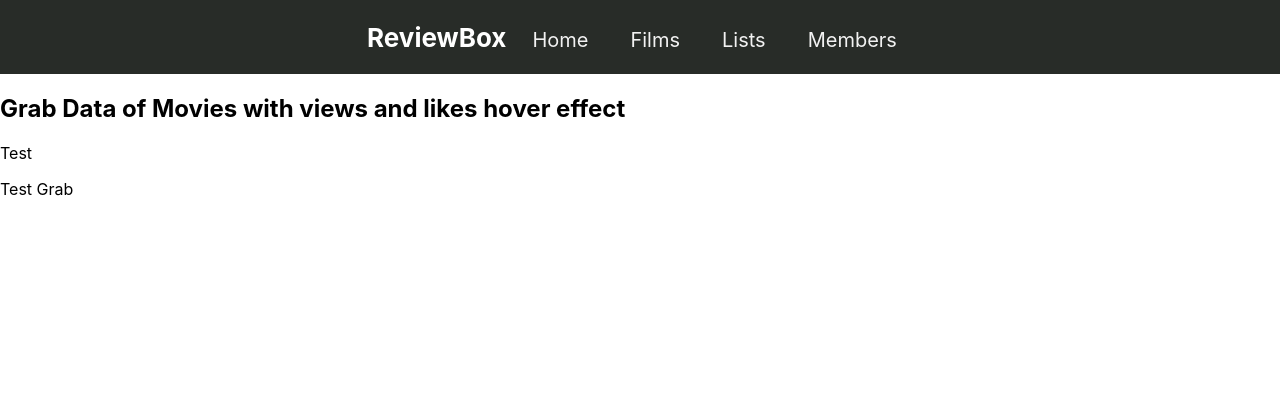
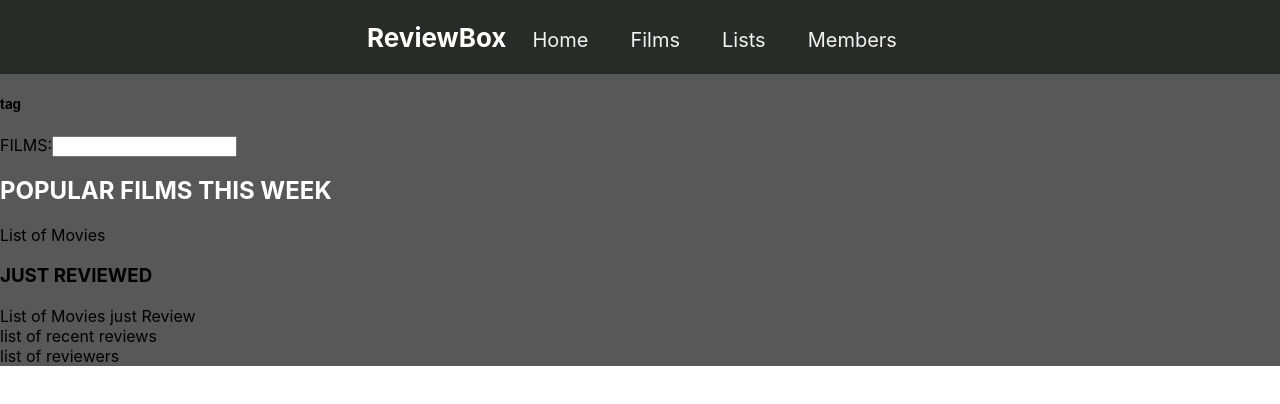
Before and after one commit to cflores12/Movie-Tv-Reviews, a React (Create React App) app: page /films in a window 1280 px wide. Shown: the top 404 px of the page. Built offline with nearby package versions, Linux system fonts and the light colour scheme.

Commit message:
start work on films page and search bar

```diff
--- a/src/App.css
+++ b/src/App.css
@@ -1,9 +1,3 @@
-@media (prefers-reduced-motion: no-preference) {
-  .App-logo {
-    animation: App-logo-spin infinite 20s linear;
-  }
-}
-
 nav {
   background-color: #282c28;
   overflow: hidden;
--- /dev/null
+++ b/src/components/search-bar.tsx
@@ -0,0 +1,33 @@
+import { useState } from "react";
+
+type Search = {
+  term: string;
+  setTerm: React.Dispatch<React.SetStateAction<string>>;
+};
+
+function SearchBar({ term, setTerm }: Search) {
+  return (
+    <div>
+      <label>FILMS:</label>
+      <input
+        value={term}
+        type="text"
+        onChange={(event) => setTerm(event.target.value)}
+      />
+
+      {/*{Data.filter((post) => {
+        if (query === "") {    return post;
+        } else if (post.title.toLowerCase().includes(query.toLowerCase())) {
+          return post;}
+      }).map((post, index) => (
+        <div className="box" key={index}>
+          <p>{post.title}</p>
+          <p>{post.author}</p>
+        </div>
+      ))}
+      */}
+    </div>
+  );
+}
+
+export default SearchBar;
--- a/src/pages/films.tsx
+++ b/src/pages/films.tsx
@@ -1,17 +1,32 @@
+import "./stylesheets/filmsheet.css";
+import SearchBar from "../components/search-bar";
+import { useState } from "react";
+
 const Films = () => {
+  const [searchTerm, setSearchTerm] = useState("");
   //const movieData = useGetMovies();
 
   //if (movieData.length === 0) return null;
 
   return (
-    <div>
-      <h2>Grab Data of Movies with views and likes hover effect</h2>
-
-      <div>
-        <p>Test</p>
+    <div className="film-body">
+      <div className="top-top">
+        <div className="search-bar-with-tags">
+          <h5>tag</h5>
+          <SearchBar term={searchTerm} setTerm={setSearchTerm} />
+        </div>
+        <div className="top-bottom">
+          <h2>POPULAR FILMS THIS WEEK</h2>
+          <div>List of Movies</div>
+        </div>
       </div>
       <div>
-        <p>Test Grab</p>
+        <h3>JUST REVIEWED</h3>
+        <div>List of Movies just Review</div>
+      </div>
+      <div className="most-recent-comments">
+        <div className="reviews">list of recent reviews</div>
+        <div className="popular-reviewers">list of reviewers</div>
       </div>
     </div>
   );
--- /dev/null
+++ b/src/pages/stylesheets/filmsheet.css
@@ -0,0 +1,8 @@
+.film-body {
+  background-color: #585858;
+  overflow-x: hidden;
+}
+
+h2 {
+  color: white;
+}
```
